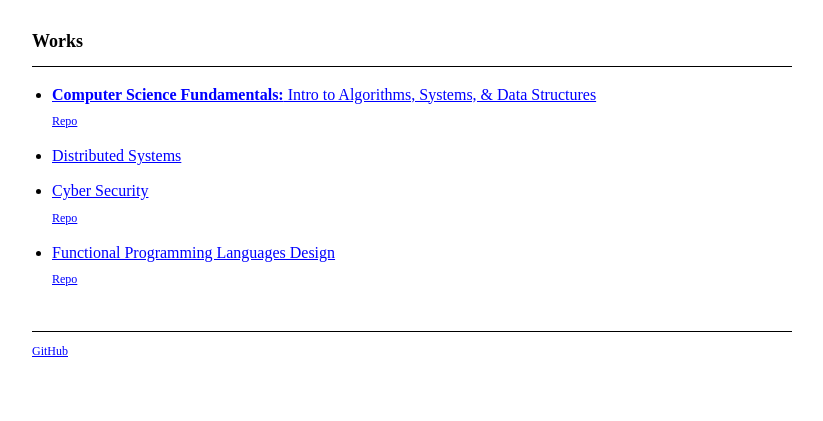
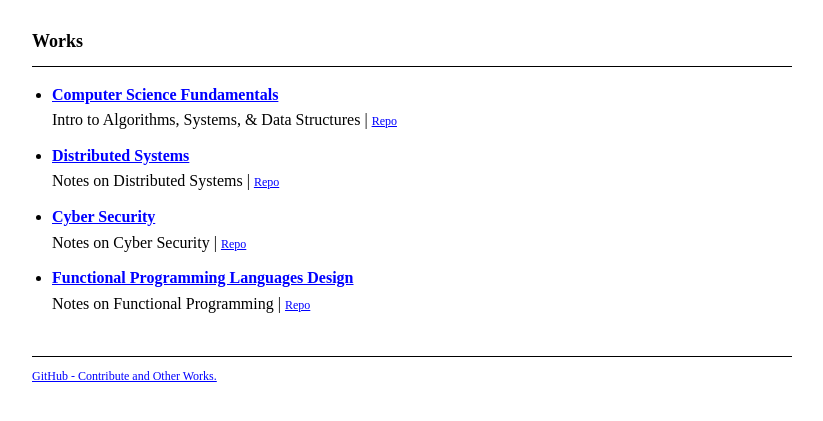
Before and after one commit to Concise-Works/Website-View, a plain HTML site: page index.html in a window 1280 px wide. Shown: the part 89-510 px from the top of the page, without its empty margins (228-1051 px from the left). Drawn offline with Linux system fonts and the light colour scheme.

Commit message:
format change

```diff
--- a/index.html
+++ b/index.html
@@ -19,29 +19,31 @@
         <ul class="works-list">
             <li>
                 <a href="./works/Computer_Science_Fundamentals.pdf">
-                    <strong>Computer Science Fundamentals:</strong> Intro to Algorithms, Systems, &amp; Data Structures
+                    <strong>Computer Science Fundamentals</strong>
                 </a>
                 <br>
-                <a href="https://github.com/Concise-Works/Algorithms" class="repo-link">Repo</a>
+                Intro to Algorithms, Systems, &amp; Data Structures | <a href="https://github.com/Concise-Works/Algorithms" class="repo-link">Repo</a>
             </li>
             <li>
                 <a href="https://github.com/Concise-Works/Distributed-Systems">
-                    Distributed Systems
+                    <strong>Distributed Systems</strong>
                 </a>
+                <br>
+                Notes on Distributed Systems | <a href="https://github.com/Concise-Works/Distributed-Systems" class="repo-link">Repo</a>
             </li>
             <li>
                 <a href="./works/Cyber_Security.pdf">
-                    Cyber Security
+                    <strong>Cyber Security</strong>
                 </a>
                 <br>
-                <a href="https://github.com/Concise-Works/Cyber-Security" class="repo-link">Repo</a>
+                Notes on Cyber Security | <a href="https://github.com/Concise-Works/Cyber-Security" class="repo-link">Repo</a>
             </li>
             <li>
                 <a href="./works/Functional Programming.pdf">
-                    Functional Programming Languages Design
+                    <strong>Functional Programming Languages Design</strong>
                 </a>
                 <br>
-                <a href="https://github.com/Concise-Works/Functional-Programming-Languages-Design" class="repo-link">Repo</a>
+                Notes on Functional Programming | <a href="https://github.com/Concise-Works/Functional-Programming-Languages-Design" class="repo-link">Repo</a>
             </li>
         </ul>
     </main>
@@ -49,7 +51,7 @@
     <footer>
         <hr>
         <p>
-            <a href="https://github.com/orgs/Concise-Works/repositories">GitHub</a>
+            <a href="https://github.com/orgs/Concise-Works/repositories">GitHub - Contribute and Other Works.</a>
         </p>
     </footer>
 </body>
```
